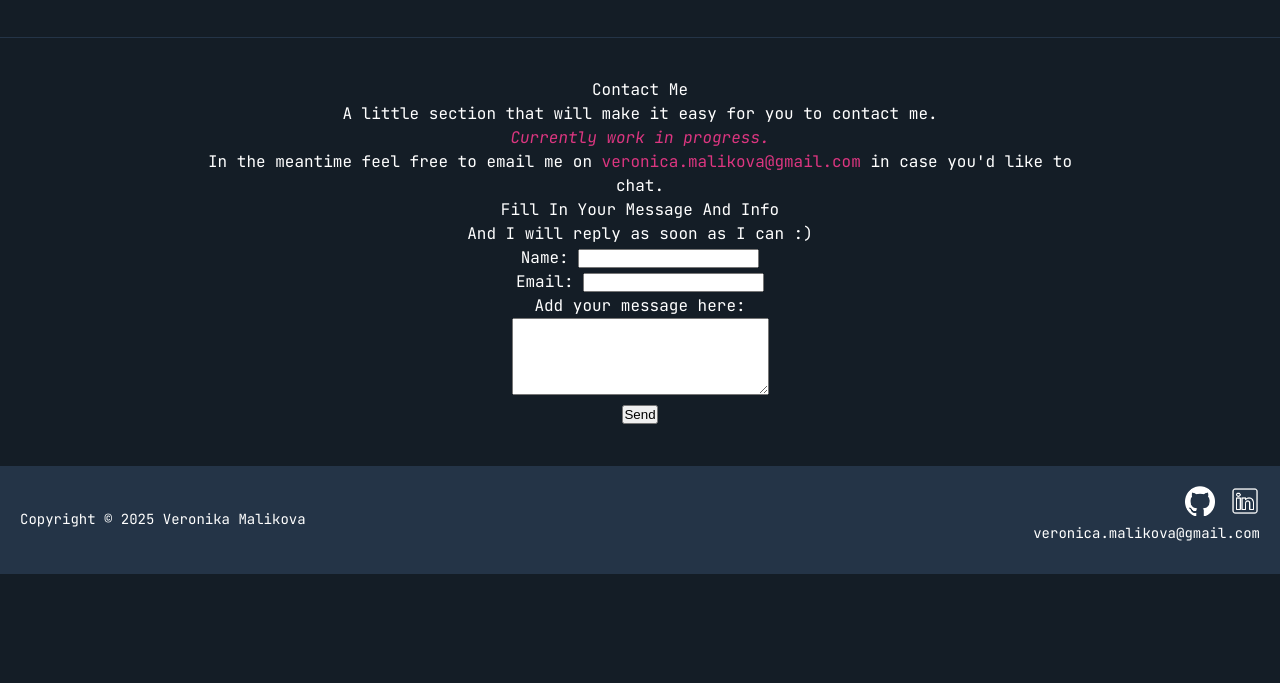
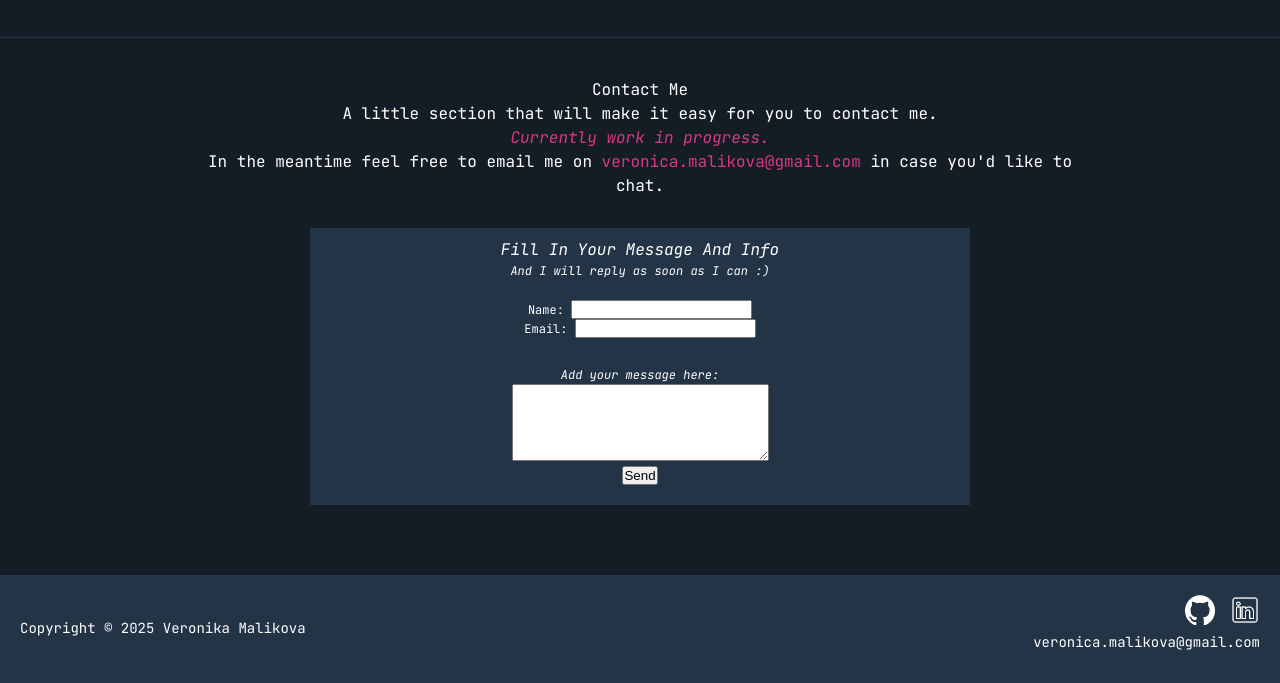
Before and after one commit to veronikamalikova/portfolioPage, a plain HTML site: page index.html in a window 1280 px wide. Shown: the part 905-1588 px from the top of the page. Before the commit the page ends 1479 px from the top, so only its background shows below. Drawn offline with Linux system fonts and the light colour scheme.

Commit message:
Change form structure and style

```diff
--- a/index.html
+++ b/index.html
@@ -104,16 +104,20 @@
                 <form action="" method="POST">
                     <h3>Fill In Your Message And Info</h3>
                     <p>And I will reply as soon as I can :)</p>
+                    <div class="form-content">
+                        <div class="form-inputs">
                             <label for="name">Name:</label>
                             <input type="text" name="name" id="name" minlength="3" maxlength="12" required>
                             <br>
                             <label for="email">Email:</label>
                             <input type="email" name="email" id="email" required>
+                        </div>
                         <br>
                         <h3>Add your message here:</h3>
                         <textarea name="message" id="message" cols="30" rows="5"></textarea>
                         <br>
                         <input type="submit" value="Send" id="submitBtn">
+                    </div>
                 </form>
             </section>
         </main>
--- a/resources/css/style.css
+++ b/resources/css/style.css
@@ -212,6 +212,26 @@ main a:hover {
     padding: 10px;
 }
 
+form {
+    margin: 30px 120px 30px 120px;
+    padding: 10px;
+    background-color:#243447
+}
+
+form h3 {
+    font-style: italic;
+}
+
+form p {
+    font-style: italic;
+    font-size: 12px;
+}
+
+form div {
+    padding: 10px;
+    font-size: 12px;
+}
+
 /* Footer */
 footer {
     background-color: #243447;
```
Lines whose indentation alone changed are shown as unchanged.
